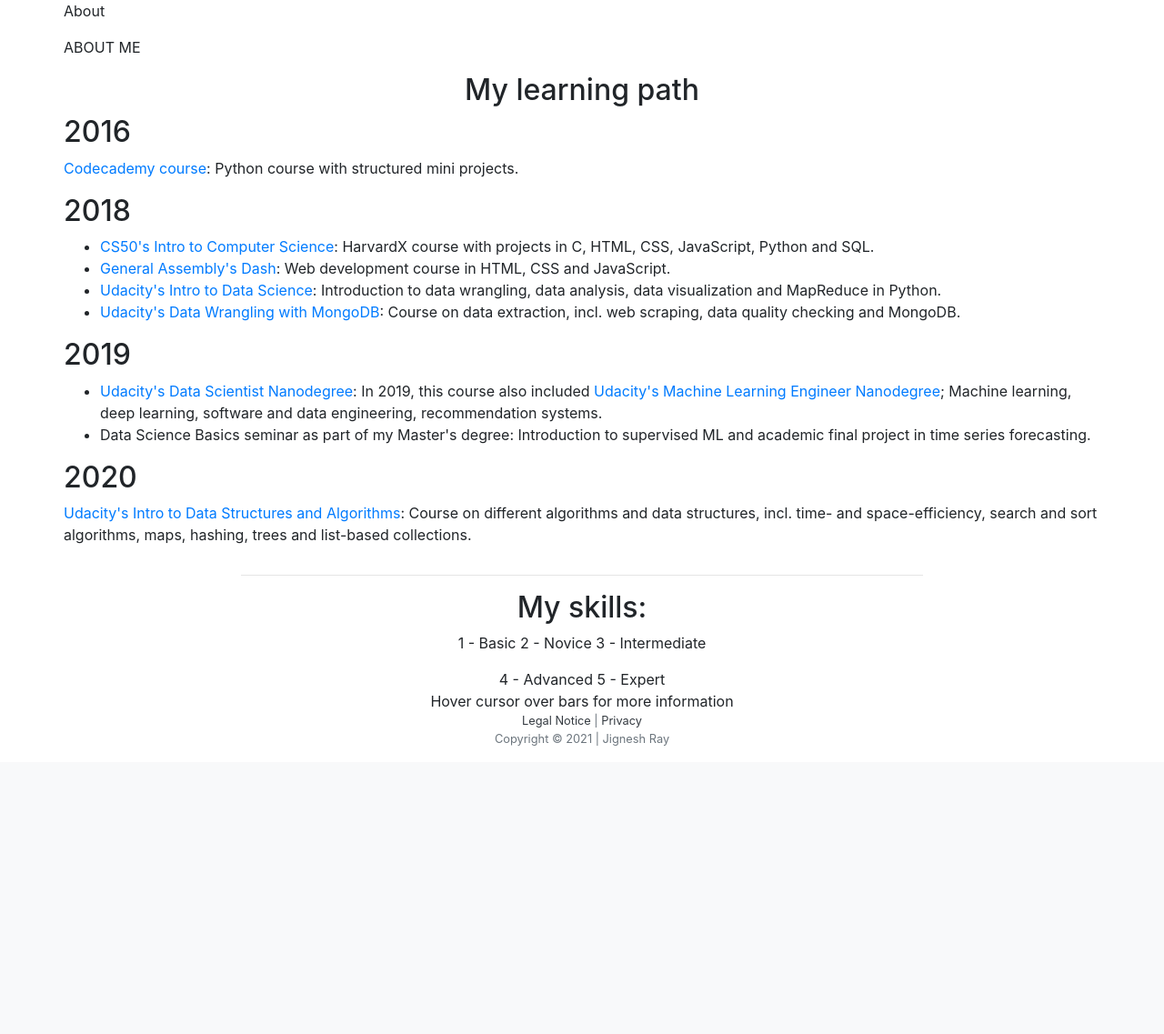
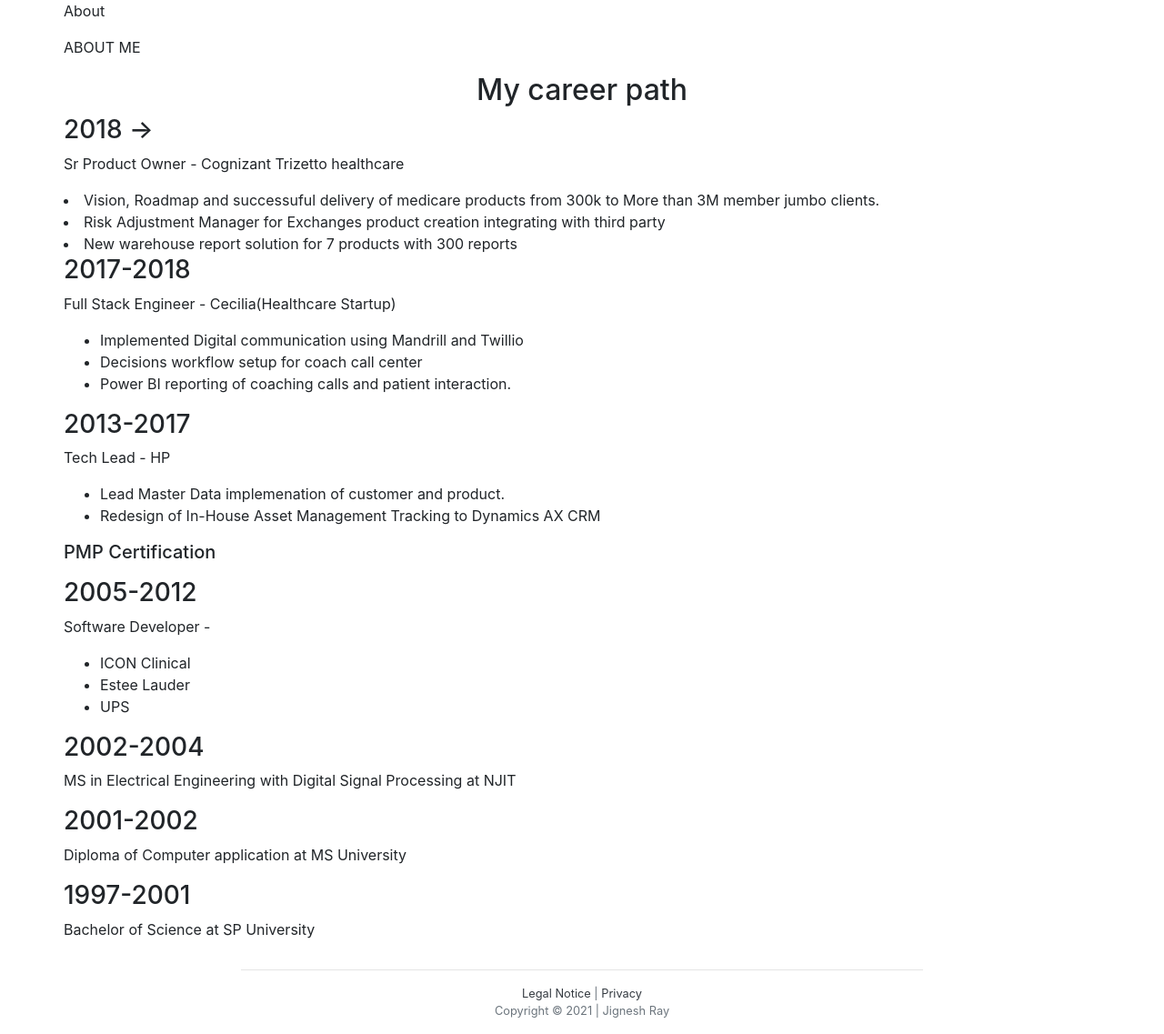
Before and after one commit to JigneshRay/PortfolioWebSite, a Flask app: page /en/about in a window 1280 px wide. Shown: the part 66-1203 px from the top of the page at 91% size. Before the commit the page ends 886 px from the top, so only its background shows below. Run offline with Flask 2, Linux system fonts and the light colour scheme; some libraries are stand-ins or nearby versions.

Commit message:
Add files via upload

```diff
--- a/templates/about.html
+++ b/templates/about.html
@@ -6,40 +6,42 @@
         <div class="row portfolio-row justify-content-center">
             <div class="col-md-5">
                 <div class="text-center">
-                        <h2 class="about-header">My learning path</h2>
+                        <h2 class="about-header">My career path</h2>
                 </div>
             </div>
         </div>
         <div class="timeline">
             <div class="container-timeline left">
                 <div class="content">
-                        <h2>2016</h2>
-
-                            <p><a target="_blank" class="about-link" href="https://www.codecademy.com/learn/learn-python">Codecademy course</a>:
-                                Python course with structured mini projects.
+                        <h3>2018 -> </h3>
+							<p>Sr Product Owner - Cognizant Trizetto healthcare
                             </p>
+							<li>
+								Vision, Roadmap and successuful delivery of medicare products from 300k to More than 3M member jumbo clients.
+							</li>
+							<li>
+								Risk Adjustment Manager for Exchanges product creation integrating with third party
+							</li>
+							<li>
+								New warehouse report solution for 7 products with 300 reports
+							</li>
 
                 </div>
             </div>
             <div class="container-timeline right">
                 <div class="content">
-                        <h2>2018</h2>
+                        <h3>2017-2018</h3>
+							<p>Full Stack Engineer - Cecilia(Healthcare Startup)
+                            </p>
                             <ul>
                                 <li>
-                                    <a target="_blank" class="about-link" href="https://www.edx.org/course/cs50s-introduction-to-computer-science">CS50's Intro to Computer Science</a>:
-                                    HarvardX course with projects in C, HTML, CSS, JavaScript, Python and SQL.
+                                    Implemented Digital communication using Mandrill and Twillio
                                 </li>
                                 <li>
-                                    <a target="_blank" class="about-link" href="https://dash.generalassemb.ly/">General Assembly's Dash</a>:
-                                    Web development course in HTML, CSS and JavaScript.
+                                    Decisions workflow setup for coach call center
                                 </li>
                                 <li>
-                                    <a target="_blank" class="about-link" href="https://www.udacity.com/course/intro-to-data-science--ud359">Udacity's Intro to Data Science</a>:
-                                    Introduction to data wrangling, data analysis, data visualization and MapReduce in Python.
-                                </li>
-                                <li>
-                                    <a target="_blank" class="about-link" href="https://www.udacity.com/course/data-wrangling-with-mongodb--ud032">Udacity's Data Wrangling with MongoDB</a>:
-                                    Course on data extraction, incl. web scraping, data quality checking and MongoDB.
+                                    Power BI reporting of coaching calls and patient interaction.
                                 </li>
                              </ul>
 
@@ -47,29 +49,49 @@
             </div>
             <div class="container-timeline left">
                 <div class="content">
-                        <h2>2019</h2>
+                        <h3>2013-2017</h3>
+							<p>Tech Lead - HP
+                            </p>
                             <ul>
 								<li>
-                                    <a target="_blank" class="about-link" href="https://www.udacity.com/course/data-scientist-nanodegree--nd025">Udacity's Data Scientist Nanodegree</a>:
-                                    In 2019, this course also included <a target="_blank" class="about-link" href="https://www.udacity.com/course/machine-learning-engineer-nanodegree--nd009t">
-                                    Udacity's Machine Learning Engineer Nanodegree</a>; Machine learning, deep learning, software
-                                    and data engineering, recommendation systems.
+                                    Lead Master Data implemenation of customer and product.
                                 </li>
                                 <li>
-                                    Data Science Basics seminar as part of my Master's degree: Introduction to supervised ML
-                                    and academic final project in time series forecasting.
+                                    Redesign of In-House Asset Management Tracking to Dynamics AX CRM
                                 </li>
                             </ul>
+							<p><h5>PMP Certification</h5>
+                            </p>
 
                 </div>
             </div>
             <div class="container-timeline right">
                 <div class="content">
-                        <h2>2020</h2>
-                            <p><a target="_blank" class="about-link" href="https://www.udacity.com/course/data-structures-and-algorithms-in-python--ud513">
-                                Udacity's Intro to Data Structures and Algorithms</a>:
-                                Course on different algorithms and data structures, incl. time- and space-efficiency,
-                                search and sort algorithms, maps, hashing, trees and list-based collections.
+                        <h3>2005-2012</h3>
+                            <p>Software Developer -
+								<ul>
+									<li>ICON Clinical</li>
+									<li>Estee Lauder</li>
+									<li>UPS</li>
+                            </p>
+
+                </div>
+            </div>
+			<div class="container-timeline left">
+                <div class="content">
+                        <h3>2002-2004</h3>
+							<p>MS in Electrical Engineering with Digital Signal Processing at NJIT
+                            </p>
+
+                </div>
+            </div>
+			<div class="container-timeline right">
+                <div class="content">
+						<h3>2001-2002</h3>
+                            <p>Diploma of Computer application at MS University
+                            </p>
+                        <h3>1997-2001</h3>
+                            <p>Bachelor of Science at SP University
                             </p>
 
                 </div>
@@ -82,28 +104,6 @@
             </div>
         </div>
 
-        <div class="row about-row justify-content-center">
-            <div class="col-12 p-0 text-center">
-                    <h2 class="about-header">My skills:</h2>
-
-            </div>
-        </div>
-        <div class="row row-legend justify-content-center">
-            <div class="col-12 p-0 text-center">
-                <p>
-                    1 - Basic<span class="about-legend"></span>
-                    2 - Novice<span class="about-legend"></span>
-                    3 - Intermediate
-                </p>
-                <p class="m-0">
-                    4 - Advanced<span class="about-legend"></span>
-                    5 - Expert
-                </p>
-            </div>
-        </div>
-        <div class="row row-legend justify-content-center about-header">
-               Hover cursor over bars for more information
-        </div>
 
     </section>
 
```
Lines whose indentation alone changed are shown as unchanged.
